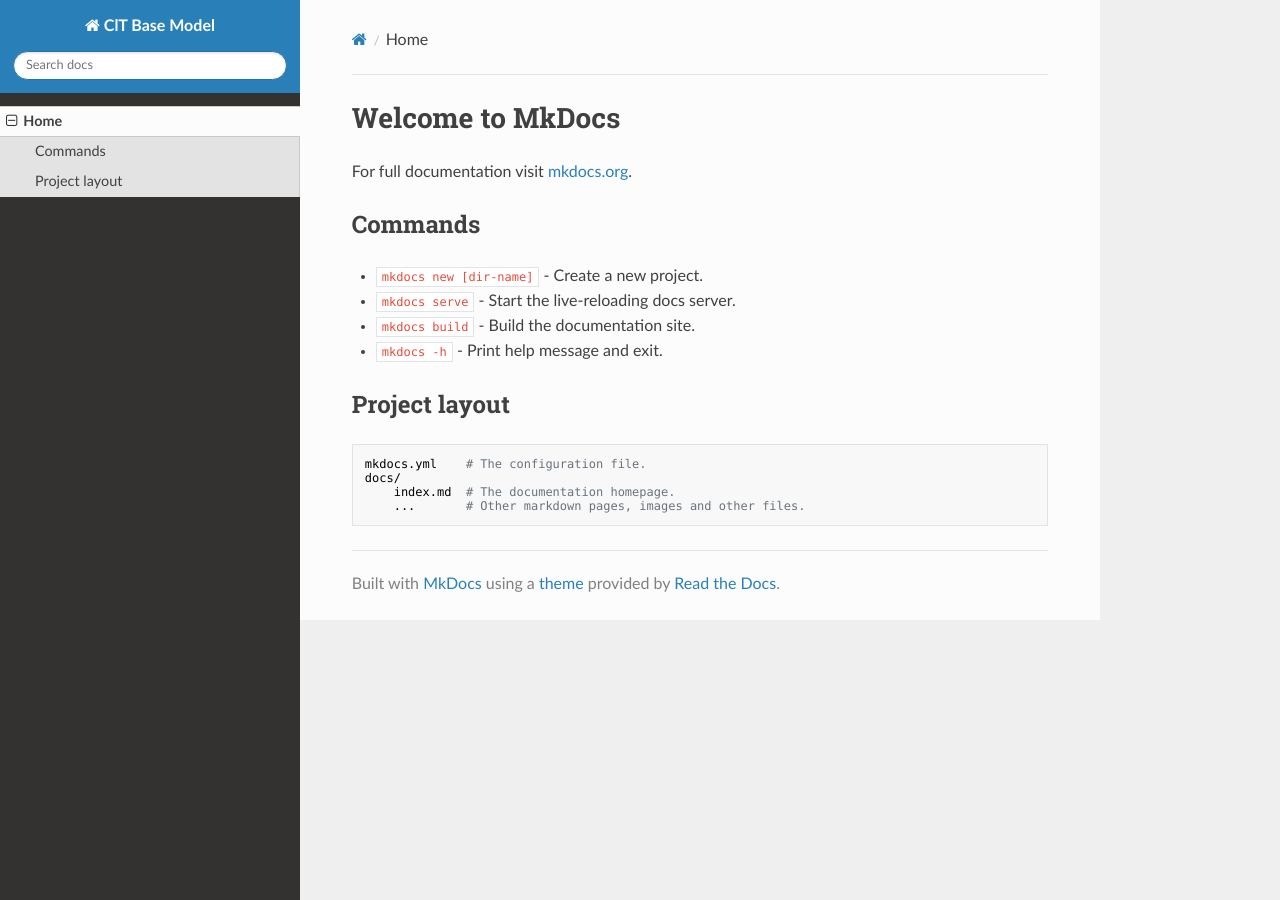
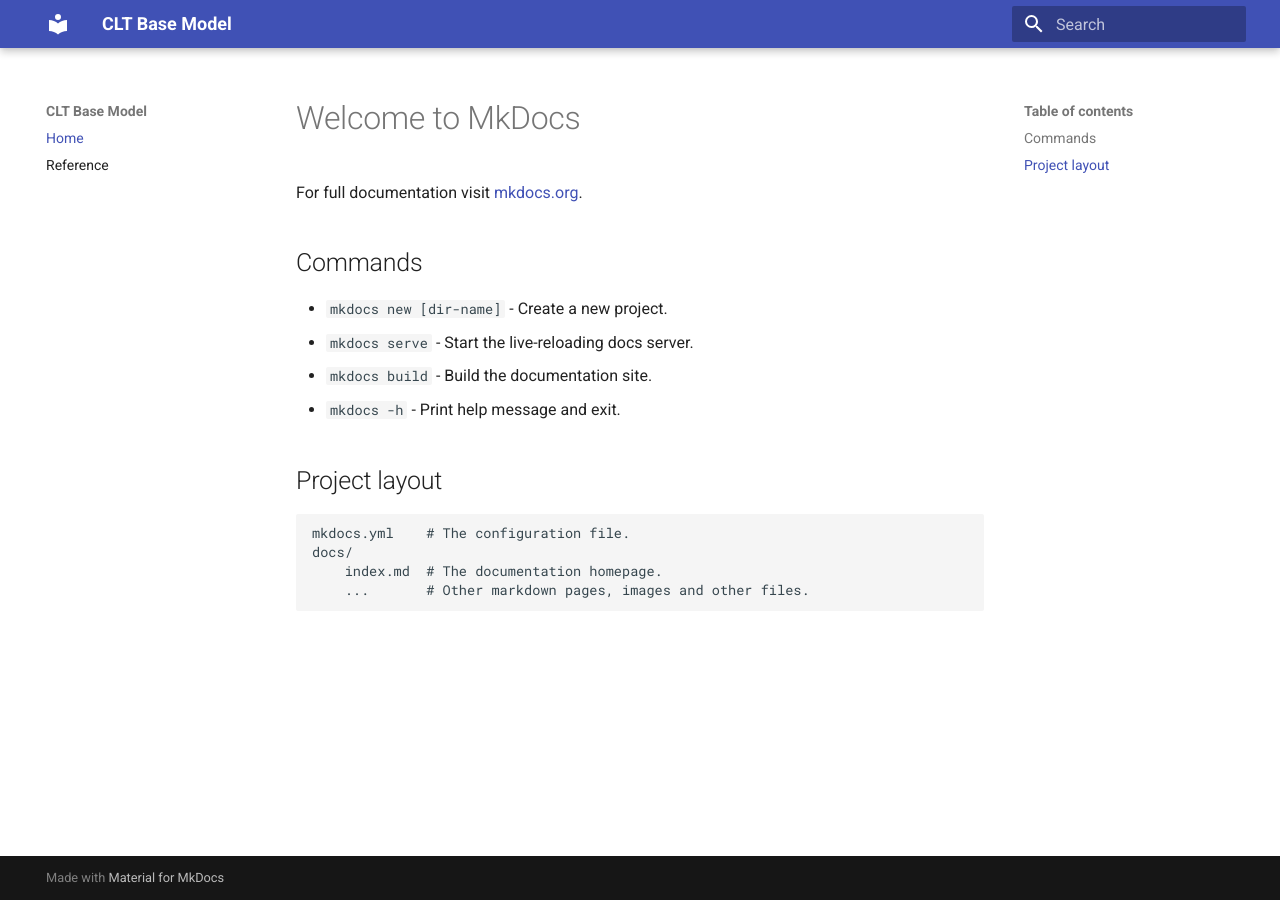
Before and after one commit to RemyFP/CLT_BaseModel_Docs, an MkDocs documentation site: the page built from docs/index.md, in a window 1280 px wide. Built offline with MkDocs 1.6.1 and Material for MkDocs 9.7.7, drawn with Linux system fonts in a browser that asks for light colours; nearby versions of some CDN libraries.

Commit message:
Finally got formatting to work. Finished base_components.py

```diff
--- /dev/null
+++ b/docs/reference.md
@@ -0,0 +1 @@
+::: CLT_BaseModel.base_components
--- a/mkdocs.yml
+++ b/mkdocs.yml
@@ -1,4 +1,10 @@
-site_name: ClT Base Model
+site_name: CLT Base Model
+plugins:
+- mkdocstrings:
+    enable_inventory: true
+- search
 nav:
-  - Home: index.md
-theme: readthedocs
+- Home: index.md
+- reference.md
+theme:
+  name: material
```
Also changed, not shown: docs/img/favicon.ico (added).
